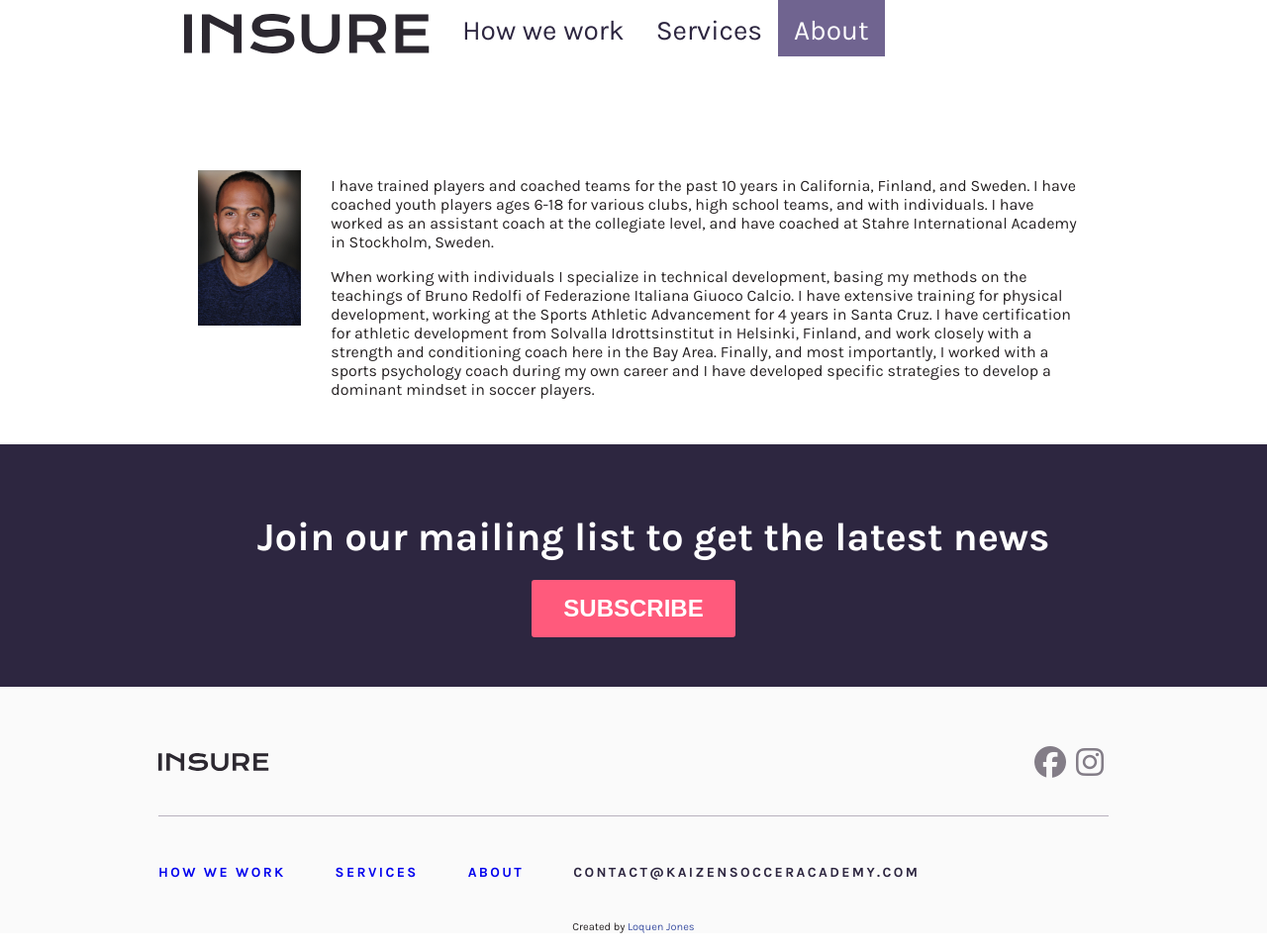
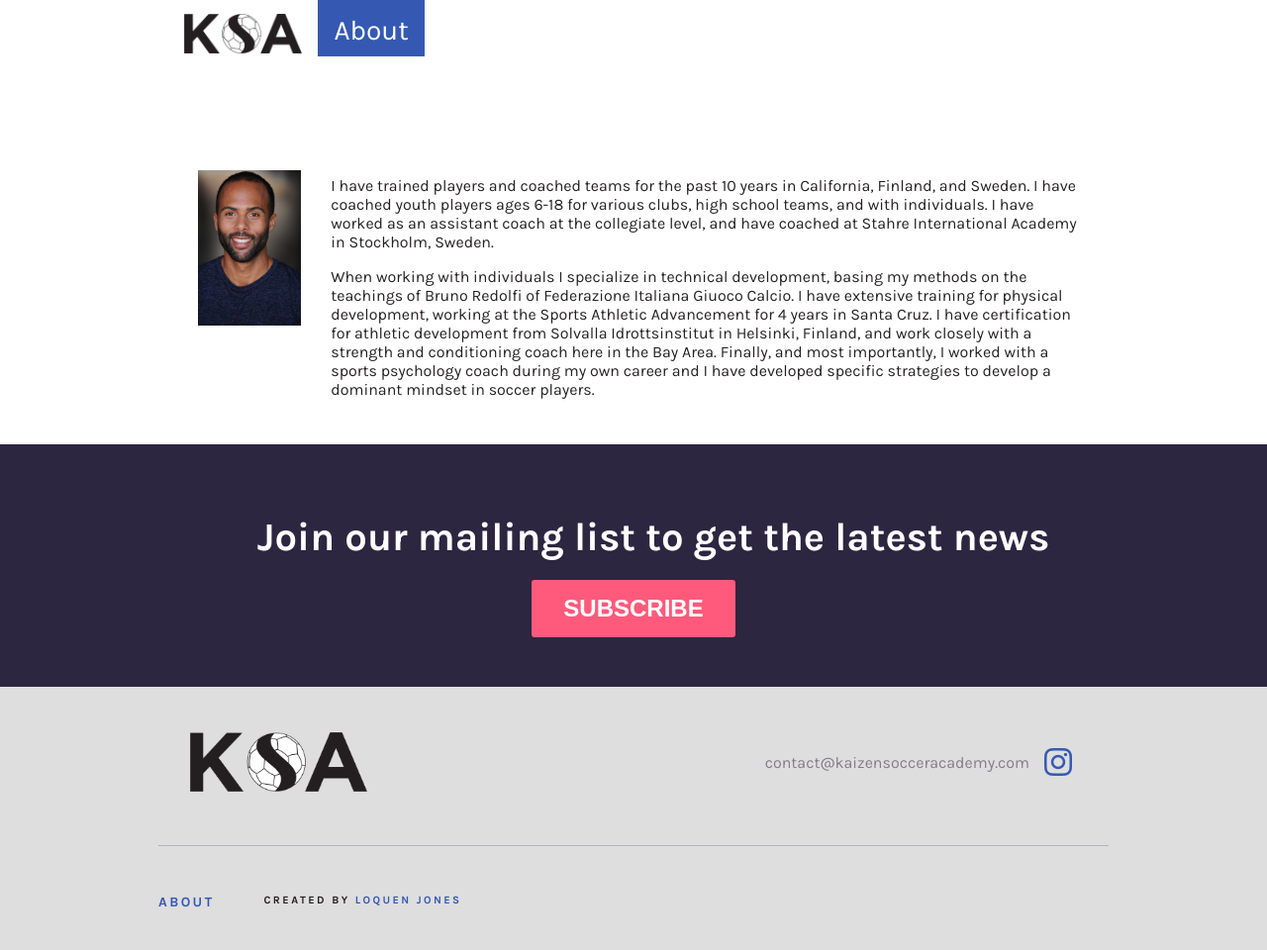
Before and after one commit to Loquen/kaizen, a PHP site: page /about.html in a window 1280 px wide; the page is wider, and only the part inside the window is pictured. Shown: that part at 99% size. Run offline with PHP 8.4, Linux system fonts and the light colour scheme; some libraries are stand-ins or nearby versions.

```diff
--- a/about.html
+++ b/about.html
@@ -13,9 +13,7 @@
 </head>
 <body>
   <div class="nav" id="myTopnav">
-    <a href="index.html"><img src="./images/logo.svg" alt="Insure Logo"></a>
-    <a href="work.html">How we work</a>
-    <a href="services.html">Services</a>
+    <a href="index.html"><img class="logo-img" src="./images/Kaizen_Logo-V1.png" alt="Kaizen Logo"></a>
     <a href="about.html" class="active">About</a>
     <a href="javascript:void(0);" class="icon" onclick="hamburger()">
       <img src="./images/icon-hamburger.svg" alt="menu">
@@ -68,37 +66,27 @@
   </main>
   <div class="footer">
     <div class="footer-heading">
-      <img src="./images/logo.svg" alt="Family walking">
+      <img src="./images/Kaizen_Logo-V1.png" alt="Kaizen Logo">
       <div class="footer-social">
-        <i class="fab fa-facebook fa-2x"></i>
-        <i class="fab fa-instagram fa-2x"></i>
+        <span class="footer-email">
+          contact@kaizensocceracademy.com
+        </span>
+        <a href="https://www.instagram.com/kaizensocceracademy/">
+          <i class="fab fa-instagram fa-2x"></i>
+        </a>
       </div>
     </div>
     <hr>
     <div class="footer-card-list">
-      <div class="footer-card">
-        <div class="footer-title">
-          <a href="work.html">How we work</a>
-        </div>
-    </div>
-    <div class="footer-card">
-      <div class="footer-title">
-        <a href="services.html">Services</a>
-      </div>
-    </div>
     <div class="footer-card">
       <div class="footer-title">
         <a href="about.html">About</a>
       </div>
     </div>
-    <div class="footer-card">
-      <div class="footer-title">
-        contact@kaizensocceracademy.com
-      </div>
+
+    <div class="footer-card attribution">
+      Created by <a href="https://www.loquenjones.com/">Loquen Jones</a>
     </div>
-  </div>
-  <div class="attribution">
-    Created by <a href="https://www.loquenjones.com/">Loquen Jones</a>
   </div>
   <script src="main.js"></script>
 </body>
--- a/style.css
+++ b/style.css
@@ -58,7 +68,7 @@ body {
 }
 
 .nav .active {
-  background-color: hsl(256, 18%, 48%);
+  background-color: #3559B3;
   color: white;
 }
 
@@ -268,17 +278,35 @@ body {
   margin: auto;
 }
 
+
+.rec-author .img {
+  /* width: 300px; */
+  height: 150px;
+  padding: 10px;
+  display: flex;
+  justify-content: center;
+}
+
+.rec-author .img img {
+  border-radius: 50%;
+  max-height: 100%;
+}
+
 /* footer */
 .footer {
   text-align: center;
   padding-top: 30px;
   padding-bottom: 10px;
-  background-color: hsl(0, 0%, 98%);
+  background-color: #dedede;
 }
 
 .footer-heading {
   padding-top: 30px;
   margin-bottom: 30px;
+}
+
+.footer-heading img {
+  width: 90%;
 }
 
 .footer-card-list {
@@ -519,12 +563,16 @@ hr {
   }
 
   .footer-heading {
-    width: 75%;
-    padding-top: 30px;
+    width: 70%;
+    padding: 30px 50px ;
     margin: auto;
     display: flex;
     justify-content: space-between;
     align-items: center;
+  }
+
+  .footer-heading img {
+    width: 20%;
   }
 
   .footer-social {
@@ -611,11 +659,11 @@ hr {
 .attribution {
   font-size: 11px;
   text-align: center;
-  background-color: hsl(0, 0%, 98%);
+  background-color: #dedede;
 }
 
 .attribution a {
-  color: hsl(228, 45%, 44%);
+  color: #3559B3;
 }
 
 /*
```
Also changed, not shown: other parts of style.css (+41 -15 lines), index.html (+13 -25 lines), images/leah-morales.jpg (added).
